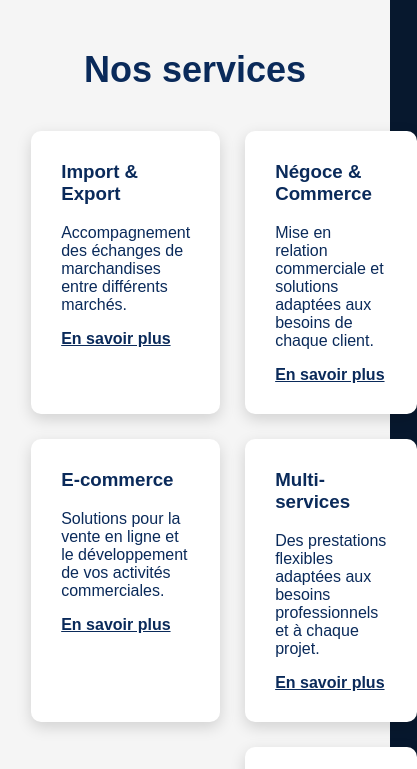
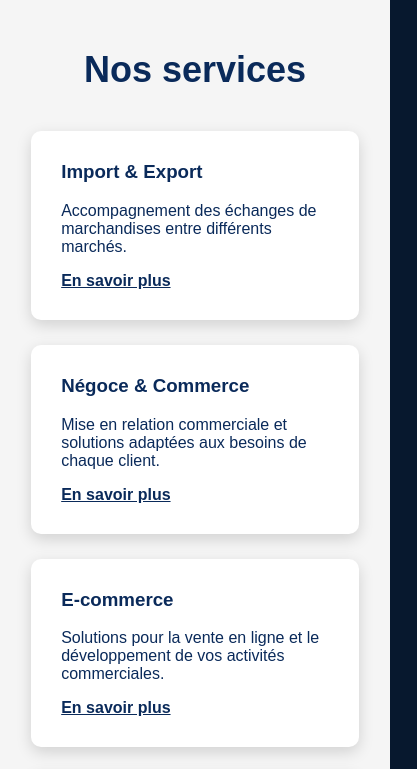
Before and after one commit to grecosbanz-sketch/BG-Universal-Trade-services, a website: page index.html in a window 390 px wide. Shown: the part 800-1569 px from the top of the page, 417 px wide, since content can reach past the window. Drawn offline with Linux system fonts and the light colour scheme.

Commit message:
Ameliore affichage mobile des services

```diff
--- a/index.html
+++ b/index.html
@@ -234,7 +234,17 @@ margin-left: 0px;
 .logo img:hover {
     transform: translateY(-2px);
 }
-    </style>
+ @media (max-width: 900px) {
+    .services-container {
+        grid-template-columns: 1fr !important;
+    }
+
+    .service-card {
+        grid-column: auto !important;
+        transform: none !important;
+    }
+}
+ </style>
 </head>
 
 <body>
```
